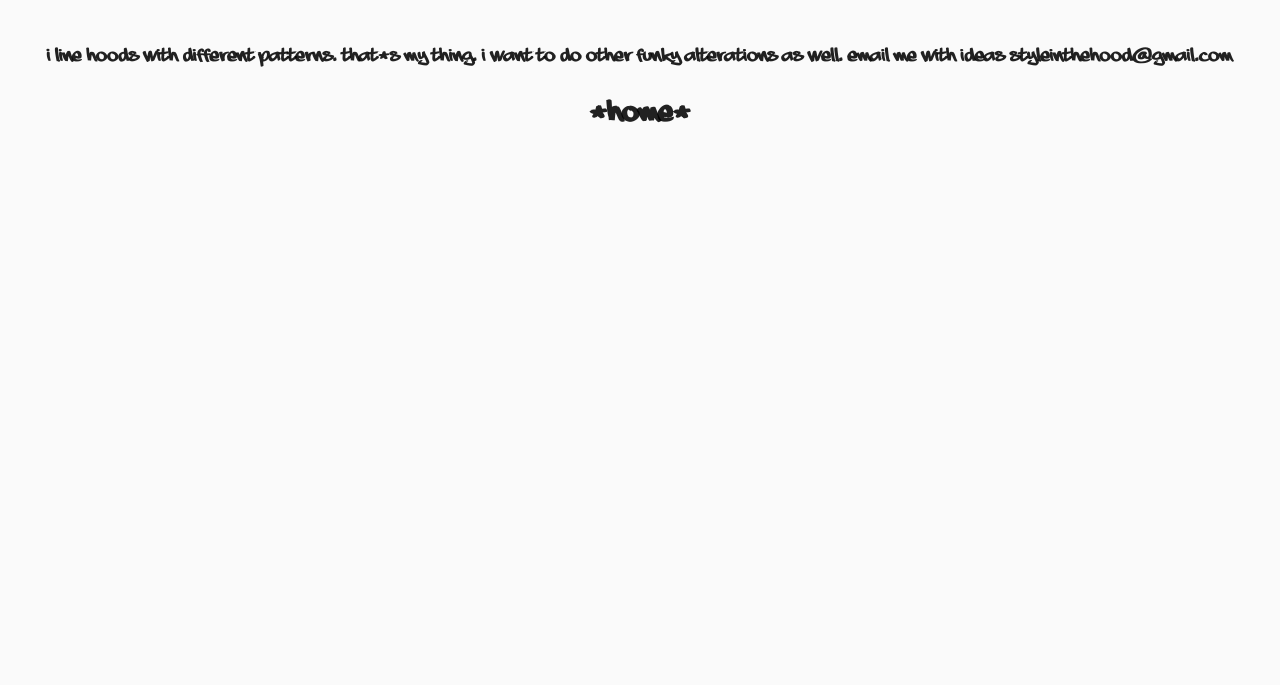
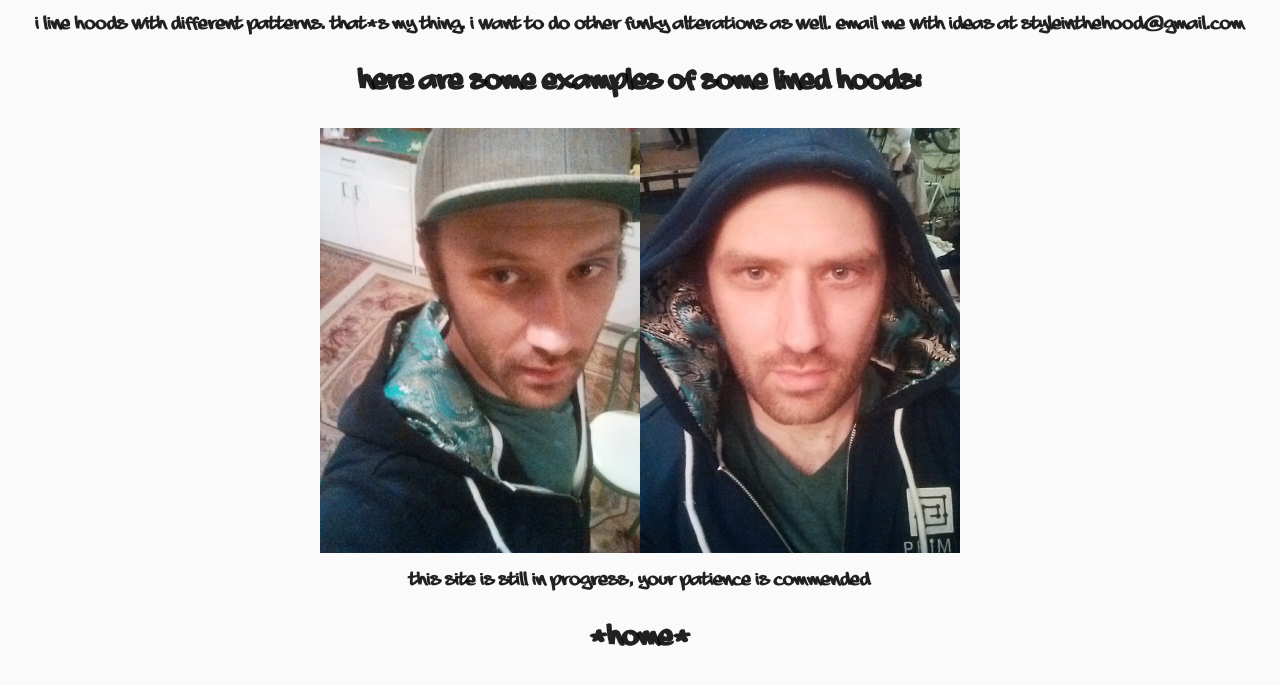
Before and after one commit to jeffkealy/styleinthehood, a website: page public/views/index.html at #!/about in a window 1280 px wide. Shown: the part 151-836 px from the top of the page. Drawn offline with Linux system fonts and the light colour scheme; files whose address does not match are found by name.

Commit message:
added photos and some styling

```diff
--- a/public/scripts/controllers/new.hood.controlller.js
+++ b/public/scripts/controllers/new.hood.controlller.js
@@ -15,7 +15,7 @@ angular.module('app')
 
     }
     function clearObject(){
-      console.log("clearObject Function");
+      console.log("order placed");
       self.orderDetails={};
       $location.path('/thankyou');
     }
--- a/public/styles/style.css
+++ b/public/styles/style.css
@@ -8,6 +8,7 @@ body{
 h1{
   text-align: center;
   font-size: 72px;
+  margin-bottom: 10px;
 }
 a {
   color: inherit;
--- a/public/views/templates/about.html
+++ b/public/views/templates/about.html
@@ -1,3 +1,9 @@
 <h1>About</h1>
-<p id='aboutParagraph'>I line hoods with different patterns. That's my thing. I want to do other funky alterations as well. Email me with ideas <a href="mailto:styleinthehood@gmail.com">styleinthehood@gmail.com </a></p>
+<p id='aboutParagraph'>I line hoods with different patterns. That's my thing. I want to do other funky alterations as well. Email me with ideas at <a href="mailto:styleinthehood@gmail.com">styleinthehood@gmail.com </a></p>
+<h2>Here are some examples of some lined hoods:</h2>
+<div layout="row" layout-align="center center">
+  <img src="../../assets/sideview.jpg" alt="side" width="320px" height="425px">
+  <img src="../../assets/frontview.jpg" alt="front" width="320px" height="425px">
+</div>
+<p>This site is still in progress, your patience is commended</p>
 <h2><a href="#!home">*Home*</a></h2>
```
Also changed, not shown: public/views/index.html (+0 -1 lines), public/views/templates/home.html (+2 -2 lines), public/views/templates/nav.html (deleted, +0 -13 lines), public/views/templates/patterns.html (+5 -1 lines), public/assets/frontview.jpg (added), public/assets/sideview.jpg (added), 1 other file.
